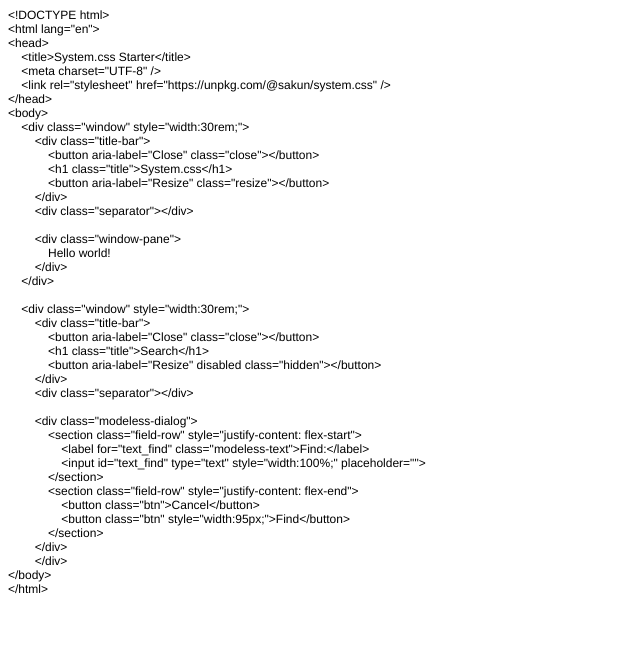
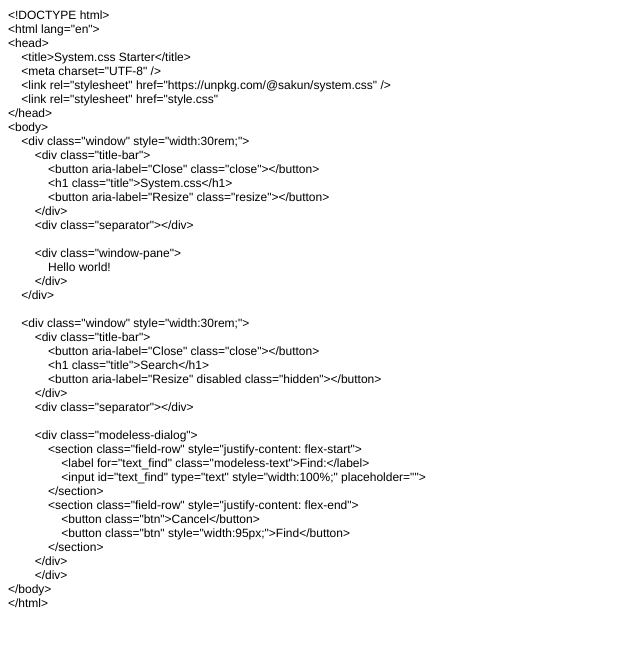
Before and after one commit to ezrapport/ezrarapport.dev, a plain HTML site: page index.html in a window 1280 px wide. Shown: the whole page, without its empty margins (0-640 px from the left). Drawn offline with Linux system fonts and the light colour scheme.

Commit message:
Update index.html

```diff
--- a/index.html
+++ b/index.html
@@ -7,52 +7,55 @@
   <meta name="Generator" content="Cocoa HTML Writer">
   <meta name="CocoaVersion" content="2202.7">
   <style type="text/css">
-    p.p1 {margin: 0.0px 0.0px 0.0px 0.0px; font: 12.0px Helvetica}
-    p.p2 {margin: 0.0px 0.0px 0.0px 0.0px; font: 12.0px Helvetica; min-height: 14.0px}
+    p.p1 {margin: 0.0px 0.0px 0.0px 0.0px; font: 12.0px Helvetica; color: #000000; -webkit-text-stroke: #000000}
+    p.p2 {margin: 0.0px 0.0px 0.0px 0.0px; font: 12.0px Helvetica; color: #000000; -webkit-text-stroke: #000000; min-height: 14.0px}
+    span.s1 {font-kerning: none}
   </style>
 </head>
 <body>
-<p class="p1">&lt;!DOCTYPE html&gt;</p>
-<p class="p1">&lt;html lang="en"&gt;</p>
-<p class="p1">&lt;head&gt;</p>
-<p class="p1"><span class="Apple-converted-space">    </span>&lt;title&gt;System.css Starter&lt;/title&gt;</p>
-<p class="p1"><span class="Apple-converted-space">    </span>&lt;meta charset="UTF-8" /&gt;</p>
-<p class="p1"><span class="Apple-converted-space">    </span>&lt;link rel="stylesheet" href="https://unpkg.com/@sakun/system.css" /&gt;</p>
-<p class="p1">&lt;/head&gt;</p>
-<p class="p1">&lt;body&gt;</p>
-<p class="p1"><span class="Apple-converted-space">    </span>&lt;div class="window" style="width:30rem;"&gt;</p>
-<p class="p1"><span class="Apple-converted-space">        </span>&lt;div class="title-bar"&gt;<span class="Apple-converted-space"> </span></p>
-<p class="p1"><span class="Apple-converted-space">            </span>&lt;button aria-label="Close" class="close"&gt;&lt;/button&gt;</p>
-<p class="p1"><span class="Apple-converted-space">            </span>&lt;h1 class="title"&gt;System.css&lt;/h1&gt;</p>
-<p class="p1"><span class="Apple-converted-space">            </span>&lt;button aria-label="Resize" class="resize"&gt;&lt;/button&gt;</p>
-<p class="p1"><span class="Apple-converted-space">        </span>&lt;/div&gt;</p>
-<p class="p1"><span class="Apple-converted-space">        </span>&lt;div class="separator"&gt;&lt;/div&gt;</p>
-<p class="p2"><span class="Apple-converted-space">        </span></p>
-<p class="p1"><span class="Apple-converted-space">        </span>&lt;div class="window-pane"&gt;</p>
-<p class="p1"><span class="Apple-converted-space">            </span>Hello world!</p>
-<p class="p1"><span class="Apple-converted-space">        </span>&lt;/div&gt;</p>
-<p class="p1"><span class="Apple-converted-space">    </span>&lt;/div&gt;</p>
-<p class="p2"><br></p>
-<p class="p1"><span class="Apple-converted-space">    </span>&lt;div class="window" style="width:30rem;"&gt;</p>
-<p class="p1"><span class="Apple-converted-space">        </span>&lt;div class="title-bar"&gt;<span class="Apple-converted-space"> </span></p>
-<p class="p1"><span class="Apple-converted-space">            </span>&lt;button aria-label="Close" class="close"&gt;&lt;/button&gt;</p>
-<p class="p1"><span class="Apple-converted-space">            </span>&lt;h1 class="title"&gt;Search&lt;/h1&gt;</p>
-<p class="p1"><span class="Apple-converted-space">            </span>&lt;button aria-label="Resize" disabled class="hidden"&gt;&lt;/button&gt;</p>
-<p class="p1"><span class="Apple-converted-space">        </span>&lt;/div&gt;</p>
-<p class="p1"><span class="Apple-converted-space">        </span>&lt;div class="separator"&gt;&lt;/div&gt;</p>
-<p class="p2"><span class="Apple-converted-space">        </span></p>
-<p class="p1"><span class="Apple-converted-space">        </span>&lt;div class="modeless-dialog"&gt;</p>
-<p class="p1"><span class="Apple-converted-space">            </span>&lt;section class="field-row" style="justify-content: flex-start"&gt;</p>
-<p class="p1"><span class="Apple-converted-space">                </span>&lt;label for="text_find" class="modeless-text"&gt;Find:&lt;/label&gt;</p>
-<p class="p1"><span class="Apple-converted-space">                </span>&lt;input id="text_find" type="text" style="width:100%;" placeholder=""&gt;</p>
-<p class="p1"><span class="Apple-converted-space">            </span>&lt;/section&gt;</p>
-<p class="p1"><span class="Apple-converted-space">            </span>&lt;section class="field-row" style="justify-content: flex-end"&gt;</p>
-<p class="p1"><span class="Apple-converted-space">                </span>&lt;button class="btn"&gt;Cancel&lt;/button&gt;</p>
-<p class="p1"><span class="Apple-converted-space">                </span>&lt;button class="btn" style="width:95px;"&gt;Find&lt;/button&gt;</p>
-<p class="p1"><span class="Apple-converted-space">            </span>&lt;/section&gt;</p>
-<p class="p1"><span class="Apple-converted-space">        </span>&lt;/div&gt;</p>
-<p class="p1"><span class="Apple-converted-space">        </span>&lt;/div&gt;</p>
-<p class="p1">&lt;/body&gt;</p>
-<p class="p1">&lt;/html&gt;</p>
+<p class="p1"><span class="s1">&lt;!DOCTYPE html&gt;</span></p>
+<p class="p1"><span class="s1">&lt;html lang="en"&gt;</span></p>
+<p class="p1"><span class="s1">&lt;head&gt;</span></p>
+<p class="p1"><span class="s1"><span class="Apple-converted-space">    </span>&lt;title&gt;System.css Starter&lt;/title&gt;</span></p>
+<p class="p1"><span class="s1"><span class="Apple-converted-space">    </span>&lt;meta charset="UTF-8" /&gt;</span></p>
+<p class="p1"><span class="s1"><span class="Apple-converted-space">    </span>&lt;link rel="stylesheet" href="https://unpkg.com/@sakun/system.css" /&gt;</span></p>
+<p class="p1"><span class="s1"><span class="Apple-converted-space">    </span>&lt;link rel="stylesheet" href="style.css"</span></p>
+<p class="p1"><span class="s1">&lt;/head&gt;</span></p>
+<p class="p1"><span class="s1">&lt;body&gt;</span></p>
+<p class="p1"><span class="s1"><span class="Apple-converted-space">    </span>&lt;div class="window" style="width:30rem;"&gt;</span></p>
+<p class="p1"><span class="s1"><span class="Apple-converted-space">        </span>&lt;div class="title-bar"&gt;<span class="Apple-converted-space"> </span></span></p>
+<p class="p1"><span class="s1"><span class="Apple-converted-space">            </span>&lt;button aria-label="Close" class="close"&gt;&lt;/button&gt;</span></p>
+<p class="p1"><span class="s1"><span class="Apple-converted-space">            </span>&lt;h1 class="title"&gt;System.css&lt;/h1&gt;</span></p>
+<p class="p1"><span class="s1"><span class="Apple-converted-space">            </span>&lt;button aria-label="Resize" class="resize"&gt;&lt;/button&gt;</span></p>
+<p class="p1"><span class="s1"><span class="Apple-converted-space">        </span>&lt;/div&gt;</span></p>
+<p class="p1"><span class="s1"><span class="Apple-converted-space">        </span>&lt;div class="separator"&gt;&lt;/div&gt;</span></p>
+<p class="p2"><span class="s1"><span class="Apple-converted-space">        </span></span></p>
+<p class="p1"><span class="s1"><span class="Apple-converted-space">        </span>&lt;div class="window-pane"&gt;</span></p>
+<p class="p1"><span class="s1"><span class="Apple-converted-space">            </span>Hello world!</span></p>
+<p class="p1"><span class="s1"><span class="Apple-converted-space">        </span>&lt;/div&gt;</span></p>
+<p class="p1"><span class="s1"><span class="Apple-converted-space">    </span>&lt;/div&gt;</span></p>
+<p class="p1"><span class="s1"><br>
+</span></p>
+<p class="p1"><span class="s1"><span class="Apple-converted-space">    </span>&lt;div class="window" style="width:30rem;"&gt;</span></p>
+<p class="p1"><span class="s1"><span class="Apple-converted-space">        </span>&lt;div class="title-bar"&gt;<span class="Apple-converted-space"> </span></span></p>
+<p class="p1"><span class="s1"><span class="Apple-converted-space">            </span>&lt;button aria-label="Close" class="close"&gt;&lt;/button&gt;</span></p>
+<p class="p1"><span class="s1"><span class="Apple-converted-space">            </span>&lt;h1 class="title"&gt;Search&lt;/h1&gt;</span></p>
+<p class="p1"><span class="s1"><span class="Apple-converted-space">            </span>&lt;button aria-label="Resize" disabled class="hidden"&gt;&lt;/button&gt;</span></p>
+<p class="p1"><span class="s1"><span class="Apple-converted-space">        </span>&lt;/div&gt;</span></p>
+<p class="p1"><span class="s1"><span class="Apple-converted-space">        </span>&lt;div class="separator"&gt;&lt;/div&gt;</span></p>
+<p class="p2"><span class="s1"><span class="Apple-converted-space">        </span></span></p>
+<p class="p1"><span class="s1"><span class="Apple-converted-space">        </span>&lt;div class="modeless-dialog"&gt;</span></p>
+<p class="p1"><span class="s1"><span class="Apple-converted-space">            </span>&lt;section class="field-row" style="justify-content: flex-start"&gt;</span></p>
+<p class="p1"><span class="s1"><span class="Apple-converted-space">                </span>&lt;label for="text_find" class="modeless-text"&gt;Find:&lt;/label&gt;</span></p>
+<p class="p1"><span class="s1"><span class="Apple-converted-space">                </span>&lt;input id="text_find" type="text" style="width:100%;" placeholder=""&gt;</span></p>
+<p class="p1"><span class="s1"><span class="Apple-converted-space">            </span>&lt;/section&gt;</span></p>
+<p class="p1"><span class="s1"><span class="Apple-converted-space">            </span>&lt;section class="field-row" style="justify-content: flex-end"&gt;</span></p>
+<p class="p1"><span class="s1"><span class="Apple-converted-space">                </span>&lt;button class="btn"&gt;Cancel&lt;/button&gt;</span></p>
+<p class="p1"><span class="s1"><span class="Apple-converted-space">                </span>&lt;button class="btn" style="width:95px;"&gt;Find&lt;/button&gt;</span></p>
+<p class="p1"><span class="s1"><span class="Apple-converted-space">            </span>&lt;/section&gt;</span></p>
+<p class="p1"><span class="s1"><span class="Apple-converted-space">        </span>&lt;/div&gt;</span></p>
+<p class="p1"><span class="s1"><span class="Apple-converted-space">        </span>&lt;/div&gt;</span></p>
+<p class="p1"><span class="s1">&lt;/body&gt;</span></p>
+<p class="p1"><span class="s1">&lt;/html&gt;</span></p>
 </body>
 </html>
```
